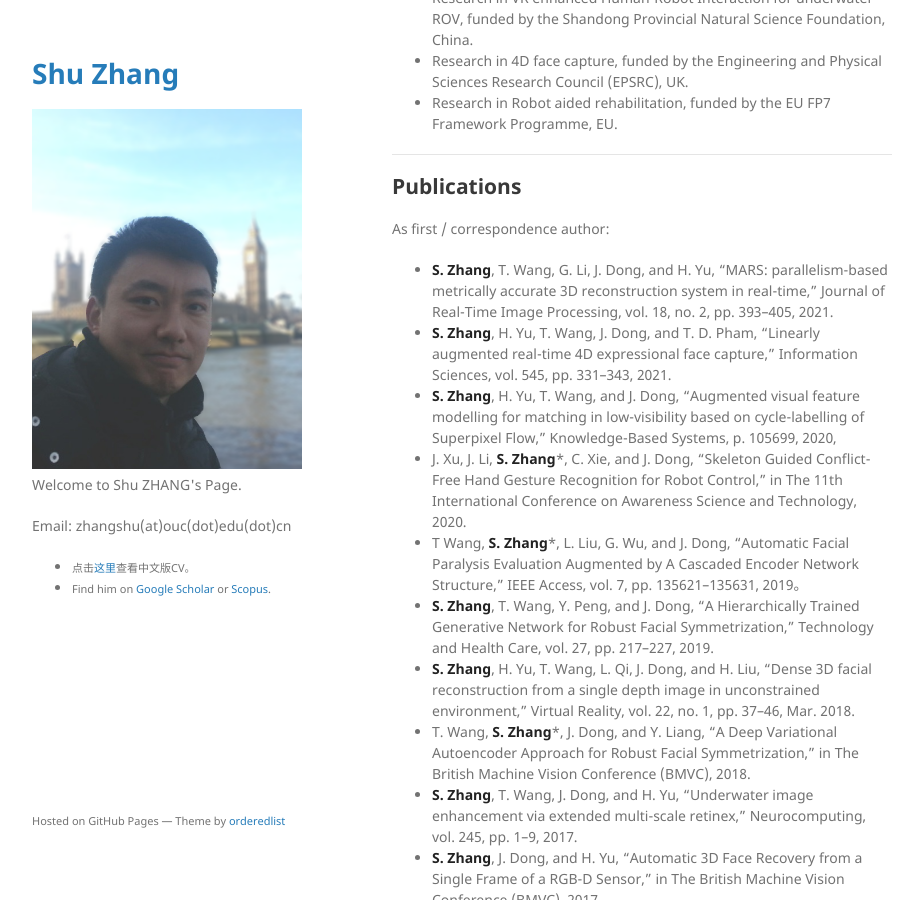
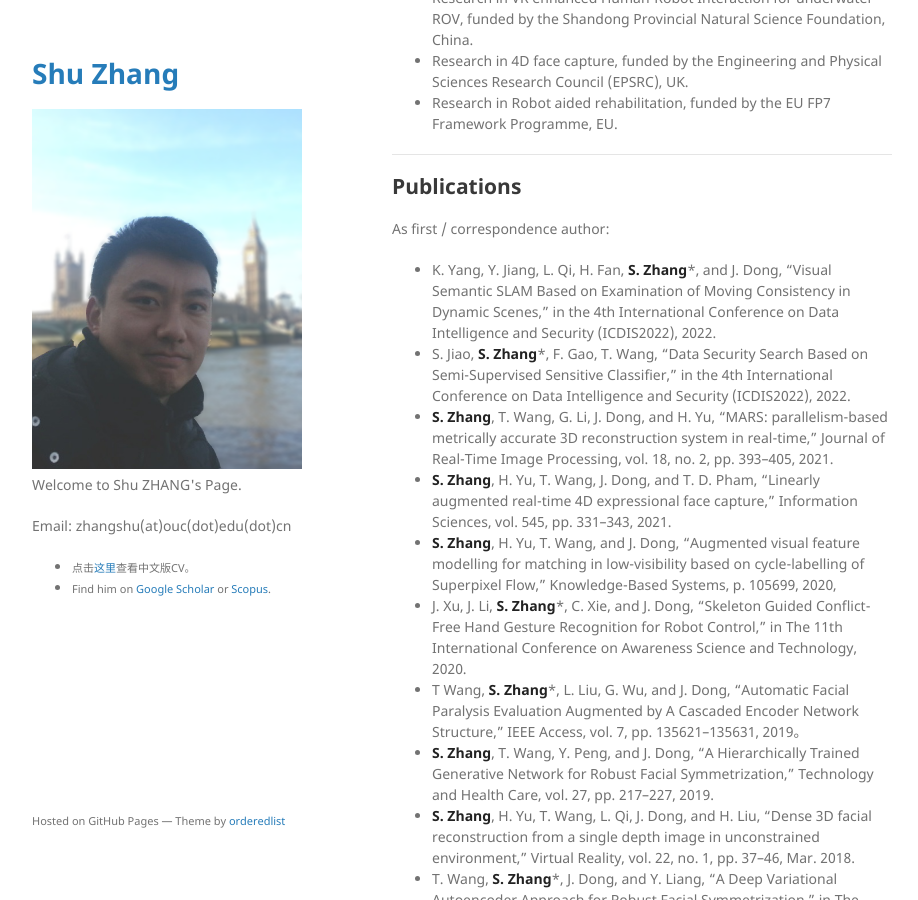
Before and after one commit to jackyspeed/aboutzhangshu, a Jekyll site: the page built from index.md, in a window 1280 px wide and 900 px high, scrolled down 1355 px. Shown: the whole window, without its empty margins (178-1096 px from the left). Built offline with Jekyll 4.4.1, drawn with Linux system fonts in a browser that asks for light colours; our own code applies the rules of GitHub Pages for plain Markdown files.

Commit message:
Update index.md

```diff
--- a/index.md
+++ b/index.md
@@ -61,6 +61,8 @@ As participant:
 
 As first / correspondence author:
 
+- K. Yang, Y. Jiang, L. Qi, H. Fan, **S. Zhang***, and J. Dong, "Visual Semantic SLAM Based on Examination of Moving Consistency in Dynamic Scenes," in the 4th International Conference on Data Intelligence and Security (ICDIS2022), 2022.
+- S. Jiao, **S. Zhang***, F. Gao, T. Wang, "Data Security Search Based on Semi-Supervised Sensitive Classifier," in the 4th International Conference on Data Intelligence and Security (ICDIS2022), 2022.
 - **S. Zhang**, T. Wang, G. Li, J. Dong, and H. Yu, “MARS: parallelism-based metrically accurate 3D reconstruction system in real-time,” Journal of Real-Time Image Processing, vol. 18, no. 2, pp. 393–405, 2021.
 - **S. Zhang**, H. Yu, T. Wang, J. Dong, and T. D. Pham, “Linearly augmented real-time 4D expressional face capture,” Information Sciences, vol. 545, pp. 331–343, 2021.
 - **S. Zhang**, H. Yu, T. Wang, and J. Dong, “Augmented visual feature modelling for matching in low-visibility based on cycle-labelling of Superpixel Flow,” Knowledge-Based Systems, p. 105699, 2020,
```
